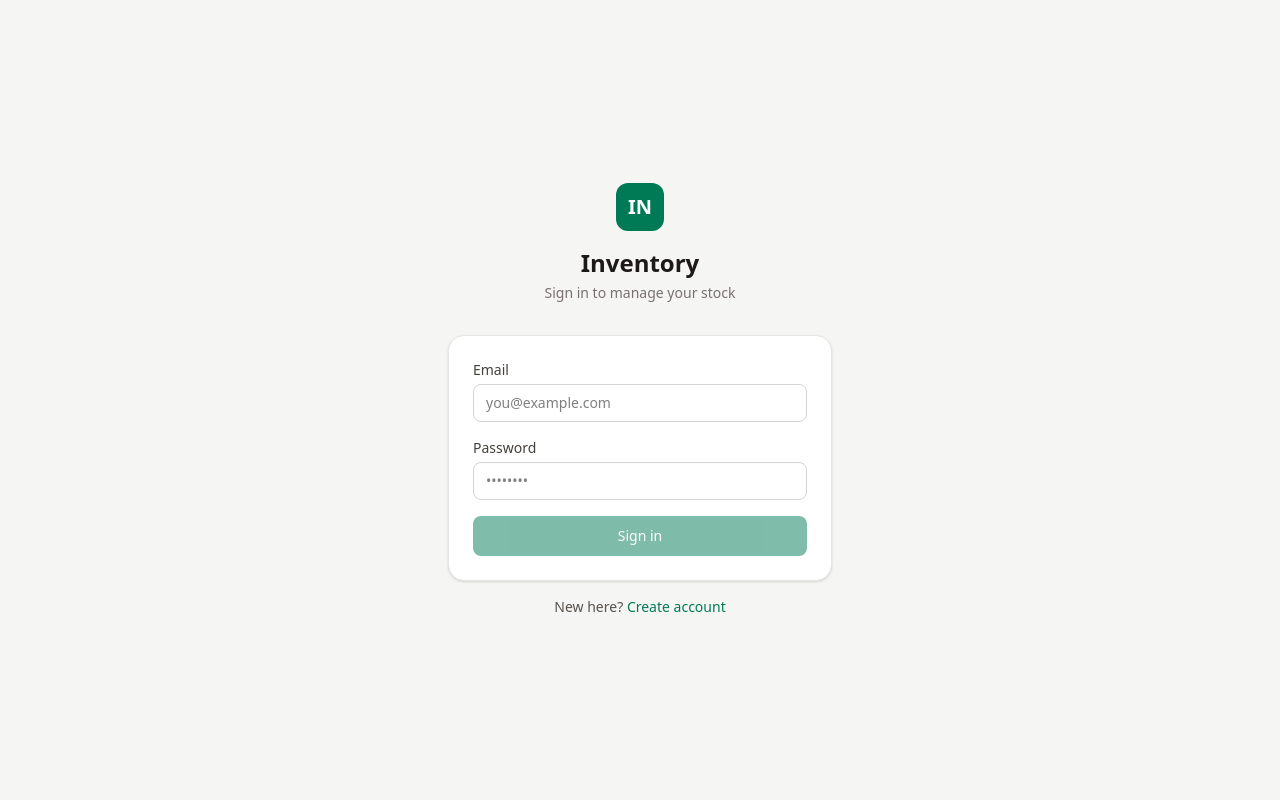
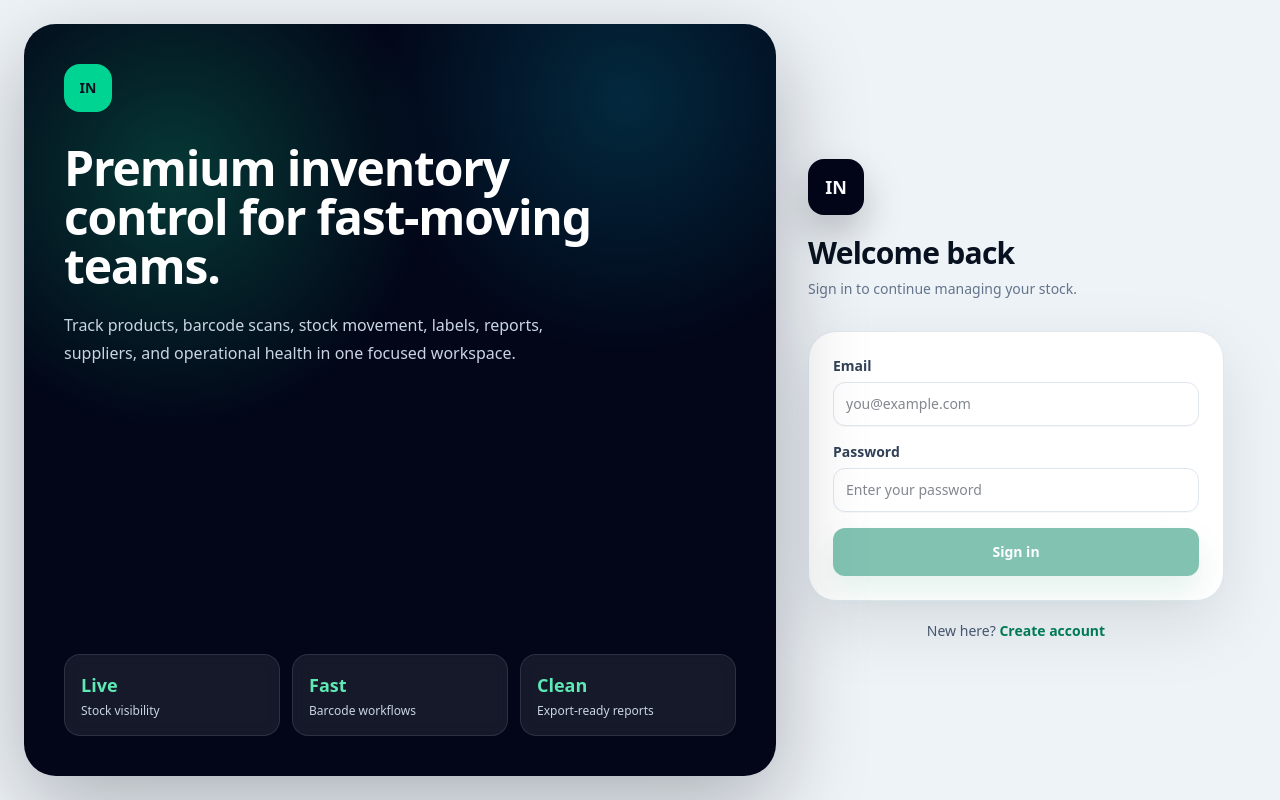
Before and after one commit to yogeshkukadiya92-stack/invantory, a Next.js app: page /login in a window 1280 px wide. Built offline with nearby package versions, Linux system fonts and the light colour scheme.

Commit message:
Apply premium UI polish across app

```diff
--- a/src/app/(app)/products/labels/page.tsx
+++ b/src/app/(app)/products/labels/page.tsx
@@ -109,7 +109,7 @@ export default function LabelsPage() {
           disabled={totalLabels === 0}
           className="rounded-lg bg-emerald-700 px-4 py-2 text-sm font-medium text-white hover:bg-emerald-800 disabled:opacity-50"
         >
-          🖨 Print {totalLabels > 0 ? `(${totalLabels})` : ""}
+          Print {totalLabels > 0 ? `(${totalLabels})` : ""}
         </button>
       </div>
 
@@ -215,7 +215,7 @@ export default function LabelsPage() {
             </p>
             {showPrice && (
               <p className="text-[11px] font-medium text-stone-700">
-                ₹{Number(product.selling_price).toLocaleString("en-IN")}
+                INR {Number(product.selling_price).toLocaleString("en-IN")}
               </p>
             )}
             <svg id={`bc-${key}`} className="mt-1 max-w-full" />
@@ -223,7 +223,7 @@ export default function LabelsPage() {
         ))}
         {totalLabels === 0 && (
           <p className="col-span-full rounded-2xl border border-dashed border-stone-300 py-10 text-center text-sm text-stone-400 print:hidden">
-            Select products — labels will preview here
+            Select products - labels will preview here
           </p>
         )}
       </div>
--- a/src/app/(app)/scan/page.tsx
+++ b/src/app/(app)/scan/page.tsx
@@ -170,8 +170,8 @@ export default function ScanPage() {
       <h1 className="text-xl font-semibold text-stone-900">Scan</h1>
 
       <div className="mt-4 flex gap-2">
-        {modeBtn("scanner", "⌨ USB scanner")}
-        {modeBtn("camera", "📷 Camera")}
+        {modeBtn("scanner", "USB scanner")}
+        {modeBtn("camera", "Camera")}
       </div>
 
       {/* SCANNER MODE */}
@@ -224,7 +224,7 @@ export default function ScanPage() {
                 {product.name}
               </p>
               <p className="text-xs text-stone-500">
-                {product.barcode} · ₹
+                {product.barcode} - INR
                 {Number(product.selling_price).toLocaleString("en-IN")}
               </p>
             </div>
--- a/src/app/globals.css
+++ b/src/app/globals.css
@@ -1,7 +1,126 @@
 @import "tailwindcss";
+
+:root {
+  --app-bg: #eef3f7;
+  --app-surface: #ffffff;
+  --app-surface-soft: #f8fafc;
+  --app-ink: #07111f;
+  --app-muted: #64748b;
+  --app-border: #dfe7ef;
+  --app-primary: #058766;
+  --app-primary-dark: #036247;
+  --app-ring: rgba(5, 135, 102, 0.22);
+  --app-shadow: 0 22px 60px rgba(15, 23, 42, 0.08);
+}
 
 html,
 body {
   max-width: 100vw;
   overflow-x: hidden;
 }
+
+html {
+  background: var(--app-bg);
+  color: var(--app-ink);
+}
+
+body {
+  min-height: 100vh;
+  background:
+    linear-gradient(180deg, rgba(255, 255, 255, 0.86), rgba(238, 243, 247, 0.96) 42rem),
+    var(--app-bg);
+  font-feature-settings: "cv02", "cv03", "cv04", "cv11";
+  text-rendering: optimizeLegibility;
+}
+
+::selection {
+  background: rgba(5, 135, 102, 0.18);
+  color: var(--app-ink);
+}
+
+input,
+select,
+textarea {
+  min-height: 2.75rem;
+  border-color: var(--app-border) !important;
+  background: rgba(255, 255, 255, 0.94) !important;
+  color: var(--app-ink);
+  box-shadow: 0 1px 0 rgba(15, 23, 42, 0.03);
+  transition:
+    border-color 160ms ease,
+    box-shadow 160ms ease,
+    background-color 160ms ease;
+}
+
+input:focus,
+select:focus,
+textarea:focus {
+  border-color: var(--app-primary) !important;
+  box-shadow: 0 0 0 4px var(--app-ring) !important;
+}
+
+button,
+a {
+  -webkit-tap-highlight-color: transparent;
+}
+
+button {
+  transition:
+    transform 160ms ease,
+    box-shadow 160ms ease,
+    background-color 160ms ease,
+    color 160ms ease,
+    border-color 160ms ease;
+}
+
+button:not(:disabled):active,
+a:not([aria-disabled="true"]):active {
+  transform: translateY(1px);
+}
+
+table {
+  border-collapse: separate;
+  border-spacing: 0;
+}
+
+.bg-stone-100,
+.bg-slate-100 {
+  background-color: var(--app-bg) !important;
+}
+
+.border-stone-200,
+.border-slate-200 {
+  border-color: var(--app-border) !important;
+}
+
+.text-stone-900,
+.text-slate-950 {
+  color: var(--app-ink) !important;
+}
+
+.text-stone-500,
+.text-slate-500 {
+  color: var(--app-muted) !important;
+}
+
+.bg-emerald-700 {
+  background-color: var(--app-primary) !important;
+}
+
+.hover\:bg-emerald-800:hover {
+  background-color: var(--app-primary-dark) !important;
+}
+
+.shadow-sm {
+  box-shadow: 0 10px 30px rgba(15, 23, 42, 0.06) !important;
+}
+
+@media (prefers-reduced-motion: reduce) {
+  *,
+  *::before,
+  *::after {
+    scroll-behavior: auto !important;
+    transition-duration: 0.01ms !important;
+    animation-duration: 0.01ms !important;
+  }
+}
--- a/src/app/login/page.tsx
+++ b/src/app/login/page.tsx
@@ -5,52 +5,30 @@ import { useRouter } from "next/navigation";
 
 export default function LoginPage() {
   const router = useRouter();
-
   const [mode, setMode] = useState<"signin" | "signup">("signin");
   const [fullName, setFullName] = useState("");
   const [email, setEmail] = useState("");
   const [password, setPassword] = useState("");
   const [loading, setLoading] = useState(false);
   const [error, setError] = useState<string | null>(null);
-  const [notice, setNotice] = useState<string | null>(null);
 
   async function handleSubmit() {
     setLoading(true);
     setError(null);
-    setNotice(null);
-
     try {
       const timeout = new Promise<never>((_, reject) => {
         setTimeout(
           () =>
             reject(
               new Error(
-                "Login request timed out. Check the MongoDB connection string in Railway."
+                "Request timed out. Check the MongoDB connection string in Railway."
               )
             ),
           15000
         );
       });
-
-      if (mode === "signin") {
       const response = await Promise.race([
-          fetch("/api/auth/signin", {
-            method: "POST",
-            headers: { "Content-Type": "application/json" },
-            body: JSON.stringify({ email, password }),
-          }),
-          timeout,
-        ]);
-        const result = await response.json();
-        if (!response.ok) {
-          setError(result.error ?? "Sign in failed");
-          return;
-        }
-        router.push("/dashboard");
-        router.refresh();
-      } else {
-        const response = await Promise.race([
-          fetch("/api/auth/signup", {
+        fetch(mode === "signin" ? "/api/auth/signin" : "/api/auth/signup", {
           method: "POST",
           headers: { "Content-Type": "application/json" },
           body: JSON.stringify({ email, password, full_name: fullName }),
@@ -59,67 +37,98 @@ export default function LoginPage() {
       ]);
       const result = await response.json();
       if (!response.ok) {
-          setError(result.error ?? "Create account failed");
+        setError(result.error ?? "Authentication failed");
         return;
       }
       router.push("/dashboard");
       router.refresh();
-      }
     } catch (err) {
-      setError(err instanceof Error ? err.message : "Login failed.");
+      setError(err instanceof Error ? err.message : "Authentication failed.");
     } finally {
       setLoading(false);
     }
   }
 
   return (
-    <main className="min-h-screen flex items-center justify-center bg-stone-100 px-4">
-      <div className="w-full max-w-sm">
-        <div className="mb-8 text-center">
-          <div className="inline-flex h-12 w-12 items-center justify-center rounded-xl bg-emerald-700 text-white text-xl font-semibold">
+    <main className="grid min-h-screen bg-slate-100 px-4 py-6 lg:grid-cols-[minmax(0,1fr)_480px] lg:p-6">
+      <section className="relative hidden overflow-hidden rounded-[2rem] bg-slate-950 p-10 text-white shadow-[0_30px_90px_rgba(2,6,23,0.28)] lg:block">
+        <div className="absolute inset-0 bg-[radial-gradient(circle_at_20%_20%,rgba(16,185,129,0.28),transparent_30%),radial-gradient(circle_at_80%_10%,rgba(6,182,212,0.20),transparent_28%)]" />
+        <div className="relative flex h-full flex-col justify-between">
+          <div>
+            <div className="grid h-12 w-12 place-items-center rounded-2xl bg-emerald-400 text-sm font-black text-slate-950">
               IN
             </div>
-          <h1 className="mt-4 text-2xl font-semibold text-stone-900">
-            Inventory
+            <h1 className="mt-8 max-w-xl text-5xl font-black leading-[1.02] tracking-tight">
+              Premium inventory control for fast-moving teams.
             </h1>
-          <p className="mt-1 text-sm text-stone-500">
-            {mode === "signin"
-              ? "Sign in to manage your stock"
-              : "Create your account"}
+            <p className="mt-5 max-w-lg text-base leading-7 text-slate-300">
+              Track products, barcode scans, stock movement, labels, reports,
+              suppliers, and operational health in one focused workspace.
             </p>
           </div>
 
-        <div className="rounded-2xl bg-white p-6 shadow-sm border border-stone-200">
+          <div className="grid grid-cols-3 gap-3">
+            {[
+              ["Live", "Stock visibility"],
+              ["Fast", "Barcode workflows"],
+              ["Clean", "Export-ready reports"],
+            ].map(([label, text]) => (
+              <div key={label} className="rounded-2xl border border-white/10 bg-white/8 p-4 backdrop-blur">
+                <p className="text-lg font-black text-emerald-300">{label}</p>
+                <p className="mt-1 text-xs font-medium text-slate-300">{text}</p>
+              </div>
+            ))}
+          </div>
+        </div>
+      </section>
+
+      <section className="flex items-center justify-center lg:px-8">
+        <div className="w-full max-w-md">
+          <div className="mb-8 text-center lg:text-left">
+            <div className="mx-auto grid h-14 w-14 place-items-center rounded-2xl bg-slate-950 text-lg font-black text-white shadow-[0_18px_38px_rgba(2,6,23,0.22)] lg:mx-0">
+              IN
+            </div>
+            <h2 className="mt-5 text-3xl font-black tracking-tight text-slate-950">
+              {mode === "signin" ? "Welcome back" : "Create your workspace"}
+            </h2>
+            <p className="mt-2 text-sm font-medium text-slate-500">
+              {mode === "signin"
+                ? "Sign in to continue managing your stock."
+                : "The first registered account becomes the admin."}
+            </p>
+          </div>
+
+          <div className="rounded-[1.75rem] border border-slate-200 bg-white p-5 shadow-[0_24px_70px_rgba(15,23,42,0.10)] sm:p-6">
             {mode === "signup" && (
               <div className="mb-4">
-              <label className="block text-sm font-medium text-stone-700 mb-1">
+                <label className="mb-1.5 block text-sm font-bold text-slate-700">
                   Full name
                 </label>
                 <input
                   type="text"
                   value={fullName}
                   onChange={(e) => setFullName(e.target.value)}
-                className="w-full rounded-lg border border-stone-300 px-3 py-2 text-sm focus:outline-none focus:ring-2 focus:ring-emerald-600"
+                  className="w-full rounded-xl border px-3 py-2.5 text-sm"
                   placeholder="Yogesh Kukadiya"
                 />
               </div>
             )}
 
             <div className="mb-4">
-            <label className="block text-sm font-medium text-stone-700 mb-1">
+              <label className="mb-1.5 block text-sm font-bold text-slate-700">
                 Email
               </label>
               <input
                 type="email"
                 value={email}
                 onChange={(e) => setEmail(e.target.value)}
-              className="w-full rounded-lg border border-stone-300 px-3 py-2 text-sm focus:outline-none focus:ring-2 focus:ring-emerald-600"
+                className="w-full rounded-xl border px-3 py-2.5 text-sm"
                 placeholder="you@example.com"
               />
             </div>
 
             <div className="mb-4">
-            <label className="block text-sm font-medium text-stone-700 mb-1">
+              <label className="mb-1.5 block text-sm font-bold text-slate-700">
                 Password
               </label>
               <input
@@ -127,59 +136,40 @@ export default function LoginPage() {
                 value={password}
                 onChange={(e) => setPassword(e.target.value)}
                 onKeyDown={(e) => e.key === "Enter" && handleSubmit()}
-              className="w-full rounded-lg border border-stone-300 px-3 py-2 text-sm focus:outline-none focus:ring-2 focus:ring-emerald-600"
-              placeholder="••••••••"
+                className="w-full rounded-xl border px-3 py-2.5 text-sm"
+                placeholder="Enter your password"
               />
             </div>
 
             {error && (
-            <p className="mb-3 rounded-lg bg-red-50 px-3 py-2 text-sm text-red-700">
+              <p className="mb-4 rounded-xl border border-red-100 bg-red-50 px-3 py-2.5 text-sm font-medium text-red-700">
                 {error}
-            </p>
-          )}
-          {notice && (
-            <p className="mb-3 rounded-lg bg-emerald-50 px-3 py-2 text-sm text-emerald-800">
-              {notice}
               </p>
             )}
 
             <button
               onClick={handleSubmit}
               disabled={loading || !email || !password}
-            className="w-full rounded-lg bg-emerald-700 py-2.5 text-sm font-medium text-white hover:bg-emerald-800 disabled:opacity-50 transition-colors"
+              className="h-12 w-full rounded-xl bg-emerald-700 text-sm font-black text-white shadow-[0_16px_32px_rgba(5,135,102,0.22)] hover:bg-emerald-800 disabled:cursor-not-allowed disabled:opacity-50"
             >
-            {loading
-              ? "Please wait..."
-              : mode === "signin"
-                ? "Sign in"
-                : "Create account"}
+              {loading ? "Please wait..." : mode === "signin" ? "Sign in" : "Create account"}
             </button>
           </div>
 
-        <p className="mt-4 text-center text-sm text-stone-600">
-          {mode === "signin" ? (
-            <>
-              New here?{" "}
+          <p className="mt-5 text-center text-sm font-medium text-slate-600">
+            {mode === "signin" ? "New here?" : "Already have an account?"}{" "}
             <button
-                onClick={() => setMode("signup")}
-                className="font-medium text-emerald-700 hover:underline"
+              onClick={() => {
+                setMode(mode === "signin" ? "signup" : "signin");
+                setError(null);
+              }}
+              className="font-black text-emerald-700 hover:text-emerald-800"
             >
-                Create account
+              {mode === "signin" ? "Create account" : "Sign in"}
             </button>
-            </>
-          ) : (
-            <>
-              Already have an account?{" "}
-              <button
-                onClick={() => setMode("signin")}
-                className="font-medium text-emerald-700 hover:underline"
-              >
-                Sign in
-              </button>
-            </>
-          )}
           </p>
         </div>
+      </section>
     </main>
   );
 }
```
Also changed, not shown: src/app/(app)/layout.tsx (+4 -3 lines), src/app/(app)/reports/page.tsx (+4 -4 lines), src/components/AppNav.tsx (+7 -5 lines), src/components/ProductForm.tsx (+4 -4 lines). Lines whose indentation alone changed are shown as unchanged.
